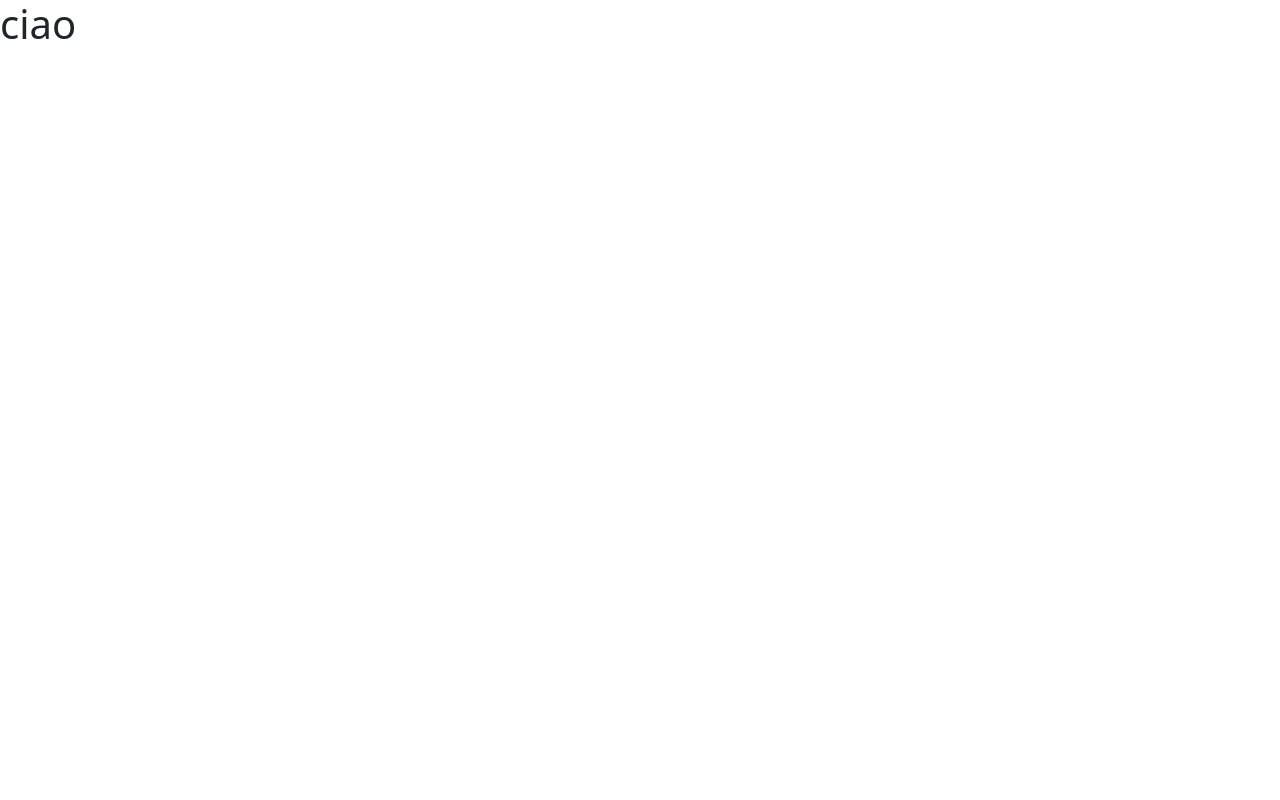
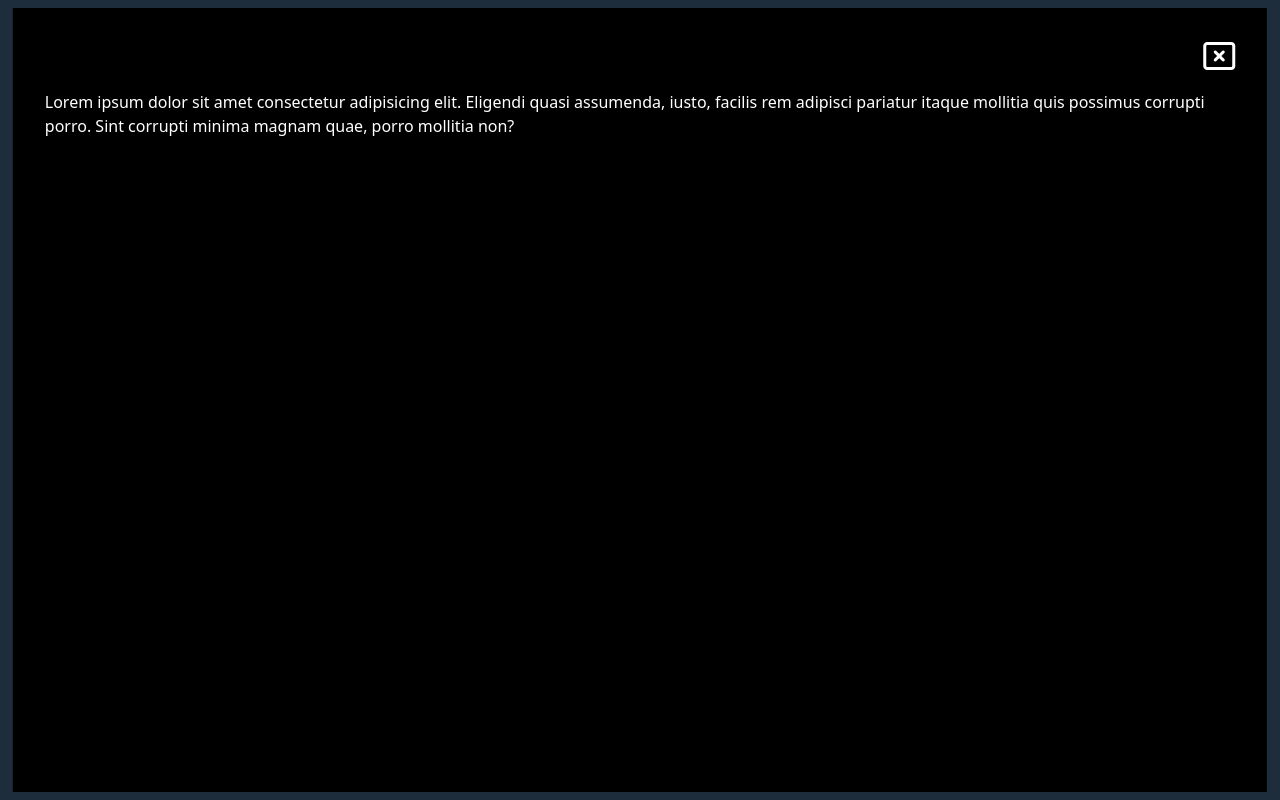
Before and after one commit to jdelavega42/php-dischi-json, a PHP site: page / in a window 1280 px wide. Before the commit the page is almost empty. Run offline with PHP 8.4, Linux system fonts and the light colour scheme.

Commit message:
add milestone 1

```diff
--- /dev/null
+++ b/css/style.css
@@ -0,0 +1,32 @@
+.mc_wrapper {
+    height: 100vh;
+    width: 100%;
+    background-color: #1d2d3c;
+}
+header {
+    background-color: #112030;
+    padding: 1rem;
+    height: 100px;
+}
+
+main {
+    height: calc(100% - 100px);
+    overflow-y: auto;
+}
+
+.ms_card {
+    background-color: #112030;
+}
+.p-relative {
+    position: relative;
+}
+.ms_details {
+    position: absolute;
+    top: 50%;
+    left: 50%;
+    transform: translate(-50%, -50%);
+    padding: 2rem;
+    height: 98%;
+    width: 98%;
+    background-color: rgba(0, 0, 0, 1);
+}
--- a/index.php
+++ b/index.php
@@ -13,11 +13,38 @@
     <script src="https://unpkg.com/vue@3/dist/vue.global.js"></script>
     <!-- Axios -->
     <script src="https://cdn.jsdelivr.net/npm/axios/dist/axios.min.js"></script>
+    <!-- Custom CSS -->
+    <link rel="stylesheet" href="./css/style.css">
 </head>
 
 <body>
-    <h1>ciao</h1>
-
+    <div id="app">
+        <div class="mc_wrapper text p-3 p-relative">
+            <header class="d-flex align-items-center">
+            <i class="fa-brands fa-spotify fa-2x" style="color: #18d860;"></i>
+            </header>
+            <main class="container">
+                <div class="row row-cols-3 ">
+                    <div v-for="(disco, index) in dischi" :key="index" class="col p-3">
+                        <div class="card h-100 ms_card text-white">
+                            <img :src="disco.poster" alt="">
+                            <p> {{disco.title}}</p>
+                            <p> {{disco.author}}</p>
+                            <p> {{disco.year}}</p>
+                        </div>
+                    </div>
+                </div>
+                <div class="text-white ms_details">
+                    <div class="ms_info">
+                        <div class="text-end mb-3">
+                            <i class="fa-regular fa-rectangle-xmark fa-2x"></i>
+                        </div>
+                        Lorem ipsum dolor sit amet consectetur adipisicing elit. Eligendi quasi assumenda, iusto, facilis rem adipisci pariatur itaque mollitia quis possimus corrupti porro. Sint corrupti minima magnam quae, porro mollitia non?
+                    </div>
+                </div>
+            </main>
+        </div>
+    </div>
     <script src="js/script.js"></script>
 </body>
 </html>
--- a/js/script.js
+++ b/js/script.js
@@ -0,0 +1,16 @@
+const { createApp } = Vue;
+
+createApp({
+    data(){
+        return {
+            dischi: [],
+        };
+    },
+    mounted() {
+        axios
+        .get('http://localhost:8888/_boolean/php-dischi-json/server.php')
+        .then((resp) =>{
+            this.dischi = resp.data.results
+        })
+    }
+}).mount('#app');
```
